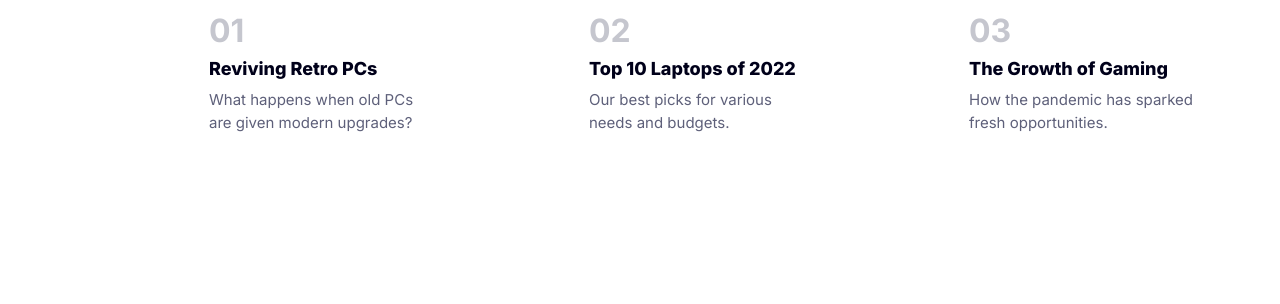
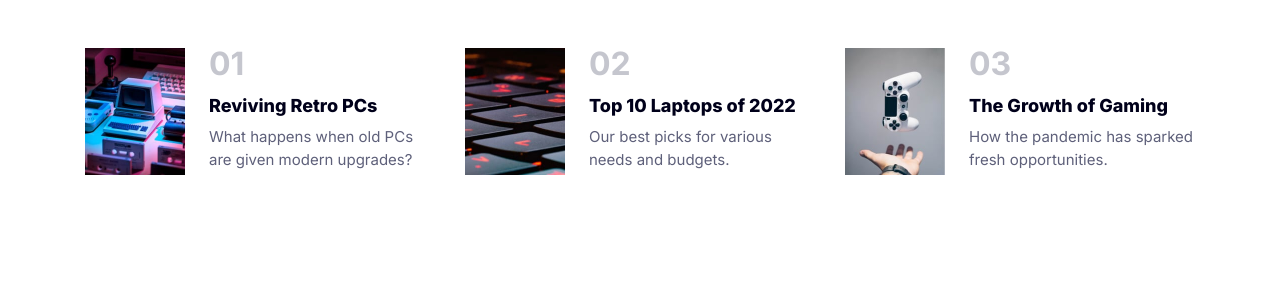
Before and after one commit to iamoki/fm_newsHomePage, a plain HTML site: page index.html in a window 1280 px wide. Shown: the part 707-1011 px from the top of the page. Before the commit the page ends 970 px from the top, so only its background shows below. Drawn offline with Linux system fonts and the light colour scheme; the site is published under a folder, as on GitHub Pages, so addresses that start at the root find nothing.

Commit message:
✅ 이미지 경로 수정

```diff
--- a/index.html
+++ b/index.html
@@ -14,7 +14,7 @@
   <main class="main">
     <header class="header innerSize">
       <h1 class="logo">
-        <img src="/assets/images/logo.svg" alt="">
+        <img src="images/logo.svg" alt="">
       </h1>
       <nav class="lnb">
         <button class="moBtn">
@@ -34,7 +34,7 @@
     <section class="contents innerSize">
       <!-- 메인이미지와 내용 -->
       <article class="mainArea">
-        <img src="/assets/images/image-web-3-desktop.jpg" alt="">
+        <img src="images/image-web-3-desktop.jpg" alt="">
         <h2>
           The Bright Future of Web 3.0?
         </h2>
@@ -67,7 +67,7 @@
       <article class="subArea">
         <ul>
           <li>
-            <img src="/assets/images/image-retro-pcs.jpg" alt="">
+            <img src="images/image-retro-pcs.jpg" alt="">
             <h4>01</h4>
             <dl>
               <dt><a href="">Reviving Retro PCs</a></dt>
@@ -75,7 +75,7 @@
             </dl>
           </li>
           <li>
-            <img src="/assets/images/image-top-laptops.jpg" alt="">
+            <img src="images/image-top-laptops.jpg" alt="">
             <h4>02</h4>
             <dl>
               <dt><a href="">Top 10 Laptops of 2022</a></dt>
@@ -83,7 +83,7 @@
             </dl>
           </li>
           <li>
-            <img src="/assets/images/image-gaming-growth.jpg" alt="">
+            <img src="images/image-gaming-growth.jpg" alt="">
             <h4>03</h4>
             <dl>
               <dt><a href="">The Growth of Gaming</a></dt>
```
Also changed, not shown: images/favicon-32x32.png (renamed from assets/images/favicon-32x32.png), images/icon-menu-close.svg (renamed from assets/images/icon-menu-close.svg), images/icon-menu.svg (renamed from assets/images/icon-menu.svg), images/image-gaming-growth.jpg (renamed from assets/images/image-gaming-growth.jpg), images/image-retro-pcs.jpg (renamed from assets/images/image-retro-pcs.jpg), images/image-top-laptops.jpg (renamed from assets/images/image-top-laptops.jpg), images/image-web-3-desktop.jpg (renamed from assets/images/image-web-3-desktop.jpg), images/image-web-3-mobile.jpg (renamed from assets/images/image-web-3-mobile.jpg), images/logo.svg (renamed from assets/images/logo.svg).
